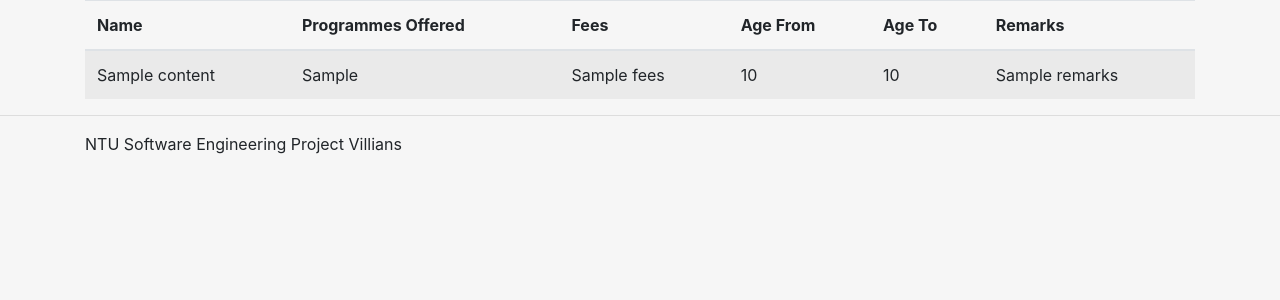
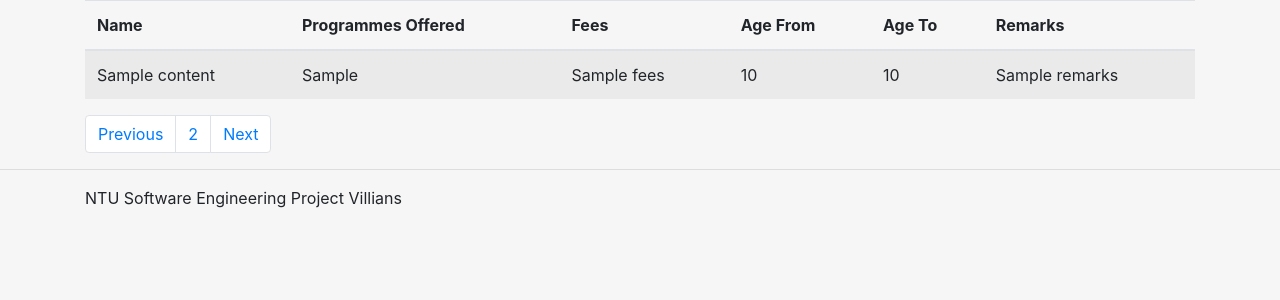
Before and after one commit to c170104/SEProject, a Django app: template src/ChildCares/templates/ChildCares/index.html in a window 1280 px wide. Shown: the part 56-356 px from the top of the page. Run offline with Django 3.2, Linux system fonts and the light colour scheme; the template is opened without the code that fills it: most values are stand-ins (such as "Sample title", 1, 10 or a date in 2020); some libraries are stand-ins or nearby versions.

Commit message:
Added - fully functional pagination Added - 'localhost' to ALLOWED HOSTS

```diff
--- a/src/ChildCares/templates/ChildCares/index.html
+++ b/src/ChildCares/templates/ChildCares/index.html
@@ -28,5 +28,24 @@
             {% endfor %}
         </tbody>
     </table>
+    <!-- pagination -->
+    <nav aria-label="...">
+        <ul class="pagination">
+            <li class="page-item {% if page_number == '1' %} disabled {% endif %}">
+                <a class="page-link" href="{% if page_number > 1 %} ?p={{ page_number|add:'-1'}} {% else %} # {% endif %}" tabindex="-1">Previous</a>
+            </li>
+            {% for i in pages %}
+            <li class="page-item {% if i|add:'1' == page_number %} active {% endif %}">
+                <a class="page-link" href="?p={{ i|add:'1' }}">{{ i|add:'1' }}</a>
+            </li>
+
+                {% if forloop.last %}
+                <li class="page-item {% if page_number == i|add:'1' %} disabled {% endif %}">
+                    <a class="page-link" href="{% if page_number == i|add:'1' %} # {% else %} ?p={{ page_number|add:'1' }} {% endif %}">Next</a>
+                </li>
+                {% endif %}
+            {% endfor %}
+        </ul>
+    </nav>
 </div>
 {% endblock %}
--- a/src/ChildCares/views.py
+++ b/src/ChildCares/views.py
@@ -4,7 +4,7 @@ import json
 import sys
 
 # Create your views here.
-url = "https://data.gov.sg/api/action/datastore_search?resource_id=0c14ceec-da1b-43c6-92fc-e82d7219840b&limit=1"
+url = "https://data.gov.sg/api/action/datastore_search?resource_id=0c14ceec-da1b-43c6-92fc-e82d7219840b"
 
 def index(request):
     # data API
@@ -24,10 +24,10 @@ def index(request):
     else:
         itemStart = 0
         itemEnd = 20
-
+    pages = int(len(results) / 20)
     results = results[itemStart:itemEnd]
 
-    return render(request, 'ChildCares/index.html', {'active_page': 'childcares','content': results})
+    return render(request, 'ChildCares/index.html', {'active_page': 'childcares','content': results, 'page_number': int(pageNumber), 'pages': range(pages)})
 
 def filter(request):
     return render(request, 'ChildCares/index.html', {'active_page': 'childcares', 'content': ["FILTERED DATA HERE"]})
--- a/src/SEProject/settings.py
+++ b/src/SEProject/settings.py
@@ -25,7 +25,10 @@ SECRET_KEY = '$$$7e((ad8xv_xvem2&z-g%xxv6xmw2m-qt%v*&dx&%y*0xwi1'
 # SECURITY WARNING: don't run with debug turned on in production!
 DEBUG = True
 
-ALLOWED_HOSTS = ['10.10.10.10']
+ALLOWED_HOSTS = [
+    '10.10.10.10',
+    'localhost'
+    ]
 
 
 # Application definition
```
